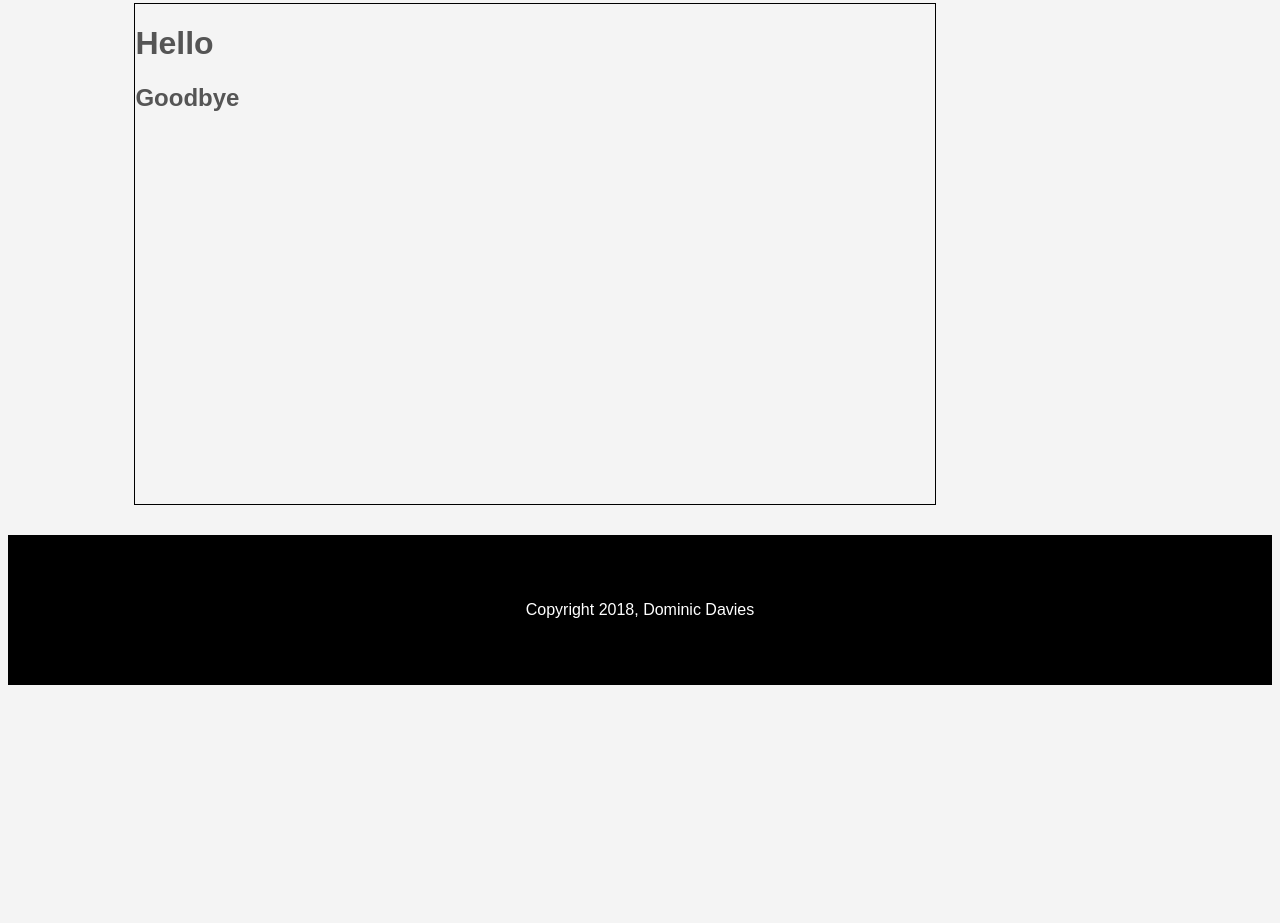
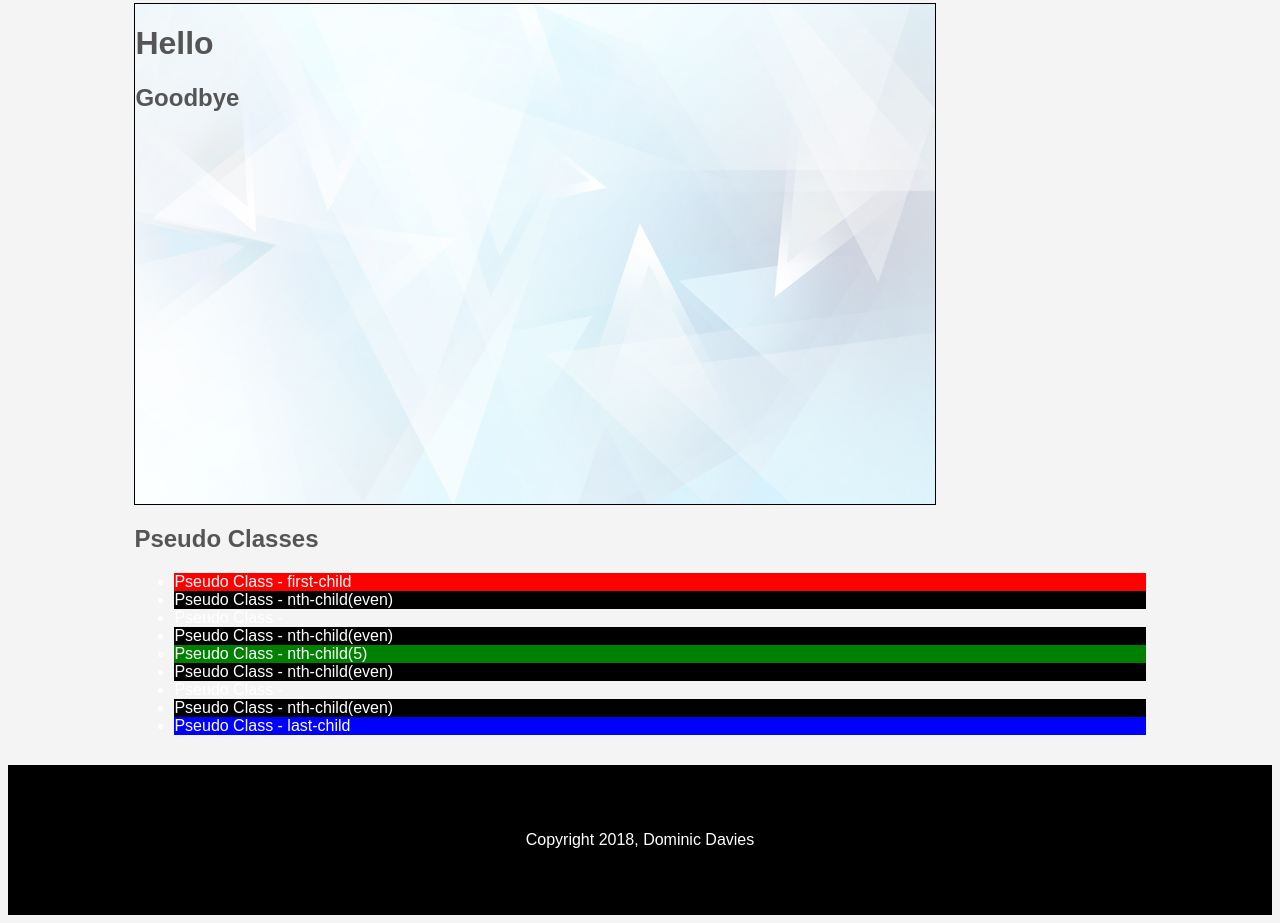
Before and after one commit to dominic-davies/css-crash, a plain HTML site: page csscheatsheet/index.html in a window 1280 px wide. Shown: the part 2306-3229 px from the top of the page. Before the commit the page ends 2999 px from the top, so only its background shows below. Drawn offline with Linux system fonts and the light colour scheme.

Commit message:
Pseudo Classes section notes

```diff
--- a/csscheatsheet/css/style.css
+++ b/csscheatsheet/css/style.css
@@ -146,6 +146,9 @@ a:visited {
 /* Positioning */
 
 .positioning-box {
+  background-image: url('../img/bgimage.jpg');
+  background-position: center center;
+  background-repeat: no-repeat;
   width: 800px;
   height: 500px;
   border: 1px solid #000;
@@ -156,3 +159,23 @@ a:visited {
   position: fixed;
   top: 400px;
 }
+
+.my-list li {
+  color: #fff;
+}
+
+.my-list li:first-child {
+  background: red;
+}
+
+.my-list li:last-child {
+  background: blue;
+}
+
+.my-list li:nth-child(5) {
+  background: green;
+}
+
+.my-list li:nth-child(even) {
+  background: black;
+}
--- a/csscheatsheet/index.html
+++ b/csscheatsheet/index.html
@@ -156,6 +156,18 @@
         <h1>Hello</h1>
         <h2>Goodbye</h2>
       </div>
+      <h2>Pseudo Classes</h2>
+      <ul class="my-list">
+        <li>Pseudo Class - first-child</li>
+        <li>Pseudo Class - nth-child(even)</li>
+        <li>Pseudo Class -</li>
+        <li>Pseudo Class - nth-child(even)</li>
+        <li>Pseudo Class - nth-child(5)</li>
+        <li>Pseudo Class - nth-child(even)</li>
+        <li>Pseudo Class -</li>
+        <li>Pseudo Class - nth-child(even)</li>
+        <li>Pseudo Class - last-child</li>
+      </ul>
     </div>
     <button class="fix-me button">Fixed Button</button>
     <footer><p>Copyright 2018, Dominic Davies</p></footer>
```
Also changed, not shown: csscheatsheet/img/bgimage.jpg (added), csscheatsheet/img/check.png (deleted), csscheatsheet/img/icon_deletes__16px_1323235.png (deleted).
